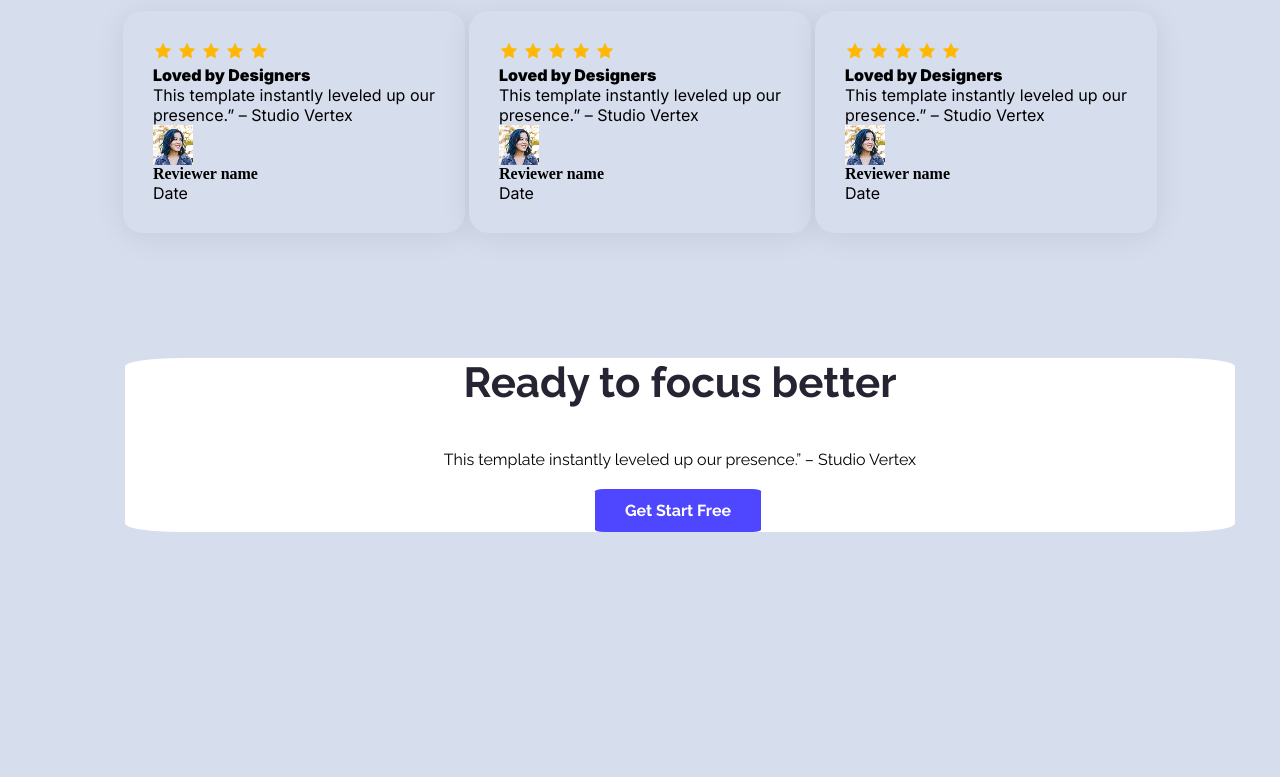
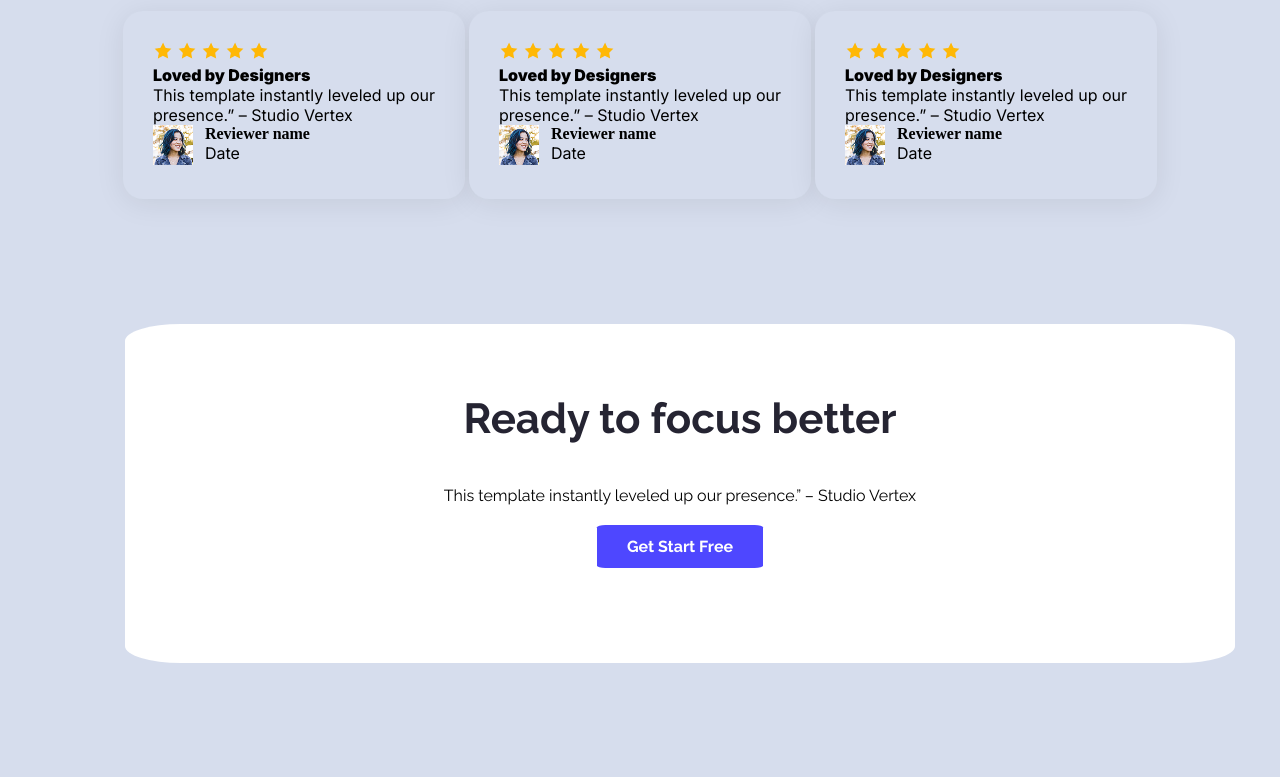
Before and after one commit to Nadiayousuf/my-first-A1-, a plain HTML site: page index.html in a window 1280 px wide. Shown: the part 1480-2257 px from the top of the page. Drawn offline with Linux system fonts and the light colour scheme.

Commit message:
last added

```diff
--- a/css/style.css
+++ b/css/style.css
@@ -162,9 +162,9 @@ a{
     font-weight: 400;
 
 }
-#feedback .avatar_title {
-    display: flex;
-    display: inline-block;
+#feedback .avatar_content {
+   display: flex;
+   gap: 12px;
 
 
 }
@@ -183,15 +183,23 @@ a{
    text-align: center;
 
 }
+#focus .focus_img{
+    text-align: center;
+    margin-top: 25px;
+    padding-bottom: 70px;
+}
+#focus .heading_p{
+    padding-top: 70px;
+}
 
 #focus .focus_content p{
     font-family: "Raleway", sans-serif ;
     font-size: 16px;
     font-weight: 400;
-    padding-top: 20px;
+    padding-top:20px;
 }
 #focus .focus_content a{
-    margin-top: 20px;
+   margin-top: 20px;
     display: inline-block;
     text-align:center ;
 }
@@ -256,7 +264,7 @@ a{
 }
 #footer .footer_list ul li{
     padding: 20px 48px ;
-    font-size: 12px;
+    font-size: 14px;
     font-family: "Raleway", sans-serif;
     font-family: 400;
 }
--- a/index.html
+++ b/index.html
@@ -96,12 +96,14 @@
                 </div>
                 <h5>Loved by Designers</h5>
                 <p>This template instantly leveled up our <br> presence.” – Studio Vertex</p>
-                <div class="avatar_img row">
+                <div class="avatar_content">
+                    <div class="avatar_img">
                     <img src="./images/Shape.png" alt="">
                 </div>
-                <div class="avatar_title row">
+                <div class="avatar_title">
                     <h4>Reviewer name</h4>
                     <p>Date</p>
+                </div>
                 </div>
             </div>
             <div class="user_feedback">
@@ -114,12 +116,14 @@
                 </div>
                 <h5>Loved by Designers</h5>
                 <p>This template instantly leveled up our <br> presence.” – Studio Vertex</p>
-                <div class="avatar_img row">
+                <div class="avatar_content">
+                    <div class="avatar_img">
                     <img src="./images/Shape.png" alt="">
                 </div>
-                <div class="avatar_title row">
+                <div class="avatar_title">
                     <h4>Reviewer name</h4>
                     <p>Date</p>
+                </div>
                 </div>
             </div>
             <div class="user_feedback">
@@ -132,12 +136,14 @@
                 </div>
                 <h5>Loved by Designers</h5>
                 <p>This template instantly leveled up our <br> presence.” – Studio Vertex</p>
-                <div class="avatar_img row">
+                <div class="avatar_content">
+                    <div class="avatar_img">
                     <img src="./images/Shape.png" alt="">
                 </div>
-                <div class="avatar_title row">
+                <div class="avatar_title">
                     <h4>Reviewer name</h4>
                     <p>Date</p>
+                </div>
                 </div>
 
             </div>
@@ -155,7 +161,9 @@
                 <h3 class="heading_p">Ready to focus better</h3>
                 <p>This template instantly leveled up our presence.” – Studio Vertex</p>
                 <a href="" class="btn">Get Start Free</a>
-                <img src="./images/webflowimage 1.png" alt="">
+            </div>
+            <div class="focus_img">
+
             </div>
            </div>
      </section>
```
